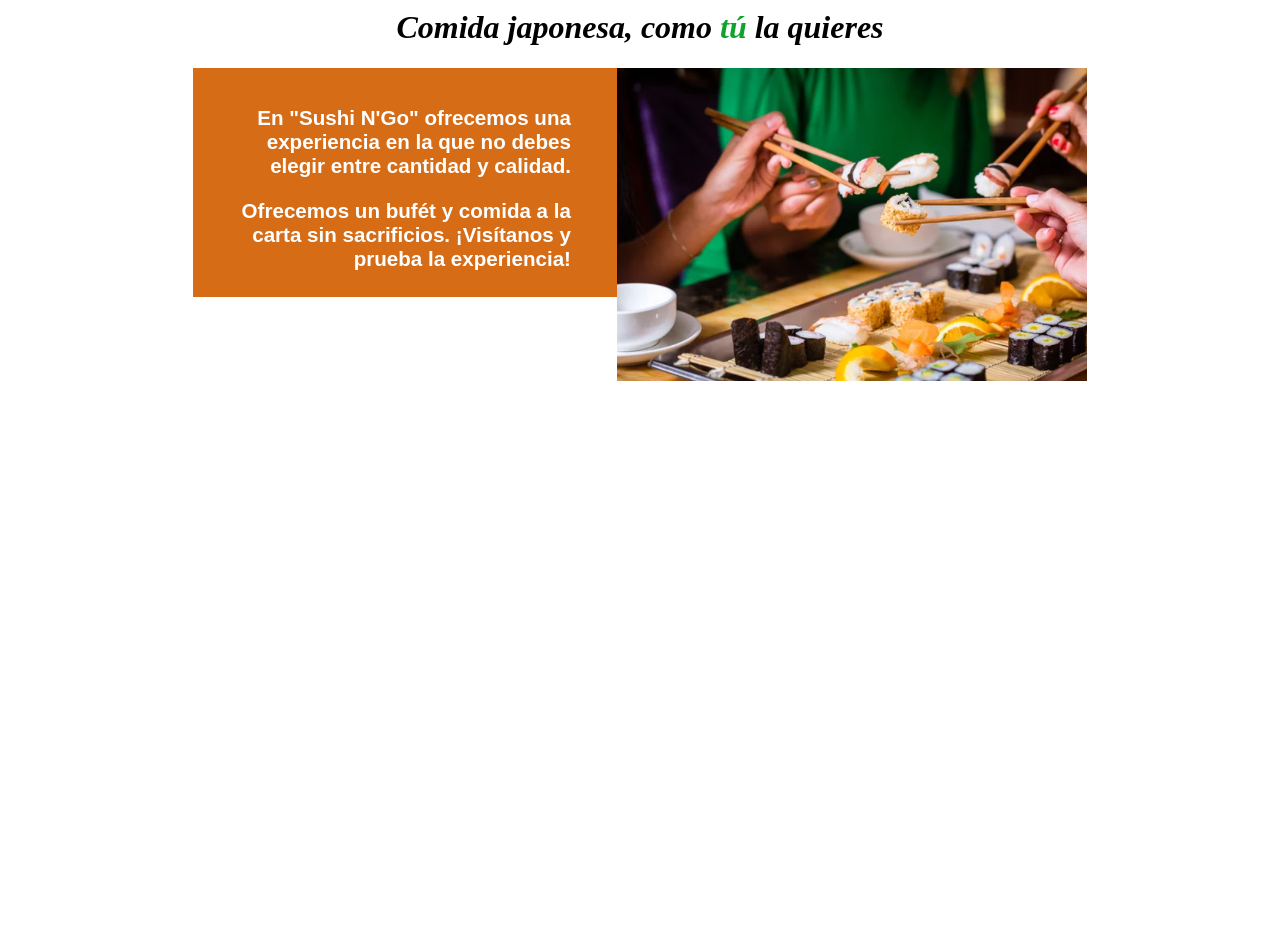
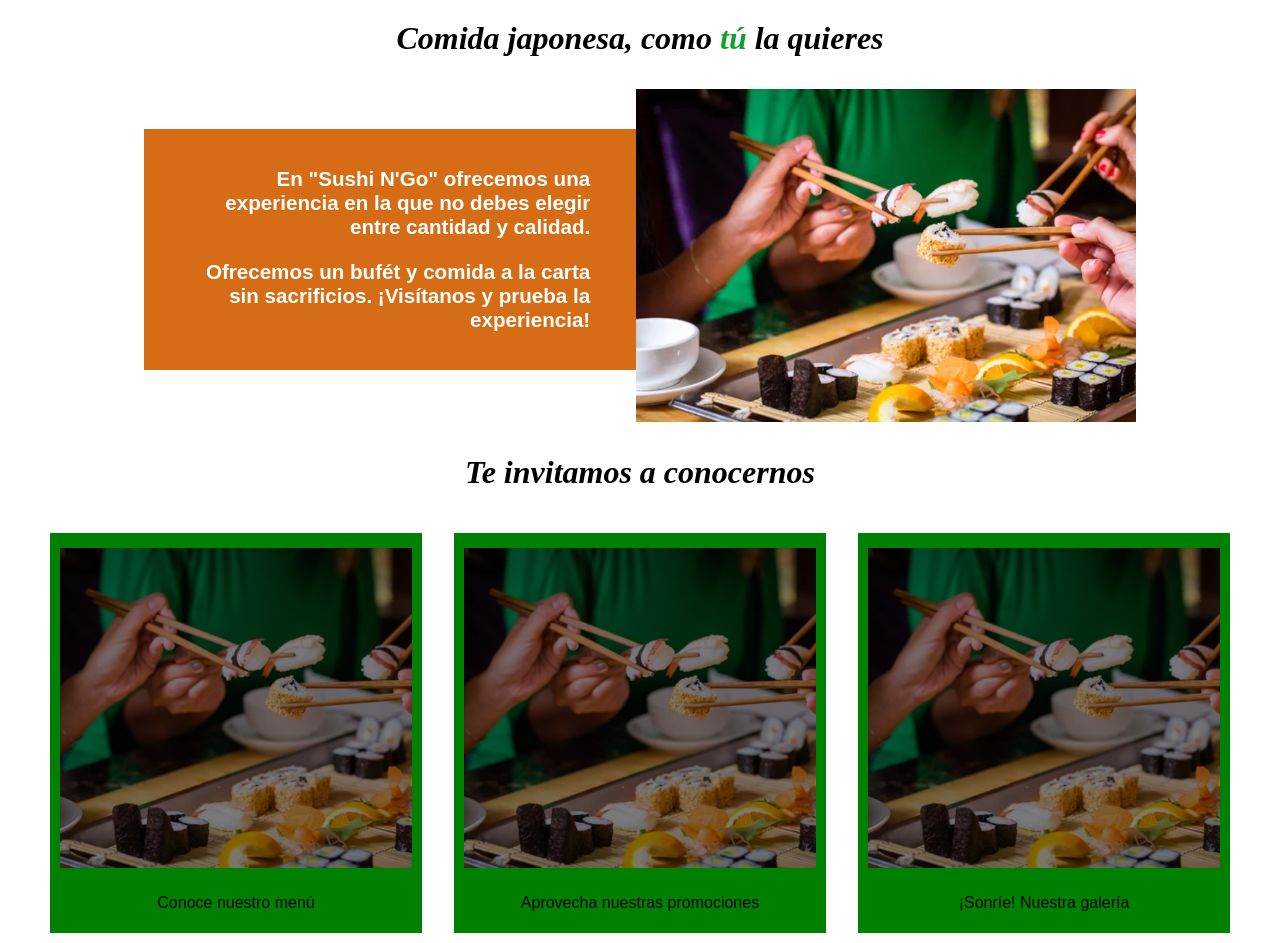
Before and after one commit to Jobsih/Prog-Web-Final, a plain HTML site: page Proyecto Final/index.html in a window 1280 px wide. Shown: the part 160-1103 px from the top of the page. Before the commit the page ends 800 px from the top, so only its background shows below. Drawn offline with Linux system fonts and the light colour scheme.

Commit message:
Add files via upload

```diff
--- /dev/null
+++ b/Proyecto Final/general.css
@@ -0,0 +1,49 @@
+/*Aquí estamos definiendo todo lo de la barra de navegación*/
+.menu-pag{
+  width: 100%;
+  background-color: black;
+  padding:5px 0px;
+  position: sticky;
+  top: 0;
+}
+
+.menu-pag div{
+  display: flex;
+  flex-wrap: wrap;
+  margin: 0;
+  padding: 0px 0px;
+  justify-content: flex-end;
+
+}
+
+nav div a{
+  width: clamp(200px,10%,600px)10%;
+  text-align: center;
+  font-size: clamp(0.5 , 1.1em, 1.2em);
+  font-family: sans-serif;
+  text-decoration: none;
+  color: white;
+  background-color: black;
+  padding: 10px 30px;
+  margin: 0px 1px;
+  border-right: solid;
+  border-color: black;
+  /*border-radius: 10px;*/
+  text-transform: uppercase;
+  font-weight: bolder;
+}
+
+nav div a:hover{
+  background-color: #0FA32B ;
+  color: white ;
+  text-decoration: underline;
+}
+
+.pag{
+  background-color: #0FA32B;
+  color: white;
+}
+
+.pag:hover{
+  text-decoration: underline;
+}
--- a/Proyecto Final/index.html
+++ b/Proyecto Final/index.html
@@ -4,6 +4,11 @@
     <meta charset="utf-8">
     <title></title>
     <link rel="stylesheet" type= "text/css" href="styles.css">
+    <!--En esta etiqueta Style estoy importando el css de la barra de navegación
+        y el del pie de página-->
+    <style>
+      @import url(./general.css);
+    </style>
   </head>
   <body style="margin: 0;">
     <!--Esta sección pone el encabezado-->
@@ -24,7 +29,7 @@
       </div>
     </nav>
     <div class="main-div">
-      <h1 class="slogan">Comida japonesa, como <span style="color:#0FA32B">tú</span> la quieres</h1>
+      <h1 class="text-pag">Comida japonesa, como <span style="color:#0FA32B">tú</span> la quieres</h1>
       <div class="sec1">
         <div class="pres">
           <h3>En "Sushi N'Go" ofrecemos una experiencia en la que no debes elegir
@@ -34,10 +39,22 @@
         </div>
         <img src="img/comiendo.png" class="comiendo">
       </div>
-
-
+      <h1 class="text-pag">Te invitamos a conocernos</h1>
+      <div class="fondo">
+        <div class="tarjeta">
+          <div class="img-tarj"></div>
+          <p>Conoce nuestro menú</p>
+        </div>
+        <div class="tarjeta">
+          <div class="img-tarj"></div>
+          <p>Aprovecha nuestras promociones</p>
+        </div>
+        <div class="tarjeta">
+          <div class="img-tarj"></div>
+          <p>¡Sonríe! Nuestra galería</p>
+        </div>
+      </div>
     </div>
-
     <footer>
 
     </footer>
--- a/Proyecto Final/styles.css
+++ b/Proyecto Final/styles.css
@@ -5,88 +5,93 @@ body{
 header{
 
 }
-/*Aquí estamos definiendo todo lo de la barra de navegación*/
-
-.menu-pag{
-  width: 100%;
-  background-color: black;
-  padding:5px 0px;
-  position: sticky;
-  top: 0;
-}
-
-.menu-pag div{
-  display: flex;
-  flex-wrap: wrap;
-  margin: 0;
-  padding: 0px 0px;
-  justify-content: flex-end;
-
-}
-
-nav div a{
-  width: clamp(200px,10%,600px)10%;
-  text-align: center;
-  font-size: clamp(0.5 , 1.1em, 1.2em);
-  font-family: sans-serif;
-  text-decoration: none;
-  color: white;
-  background-color: black;
-  padding: 10px 30px;
-  margin: 0px 1px;
-  border-right: solid;
-  border-color: black;
-  /*border-radius: 10px;*/
-  text-transform: uppercase;
-  font-weight: bolder;
-}
-
-nav div a:hover{
-  background-color: #0FA32B ;
-  color: white ;
-  text-decoration: underline;
-}
-
-.pag{
-  background-color: #0FA32B;
-  color: white;
-}
-
-.pag:hover{
-  text-decoration: underline;
-}
-
 /*Empezaremos a trabajar en el cuerpo de la página*/
 .main-div{
   display: flex;
   flex-direction: column;
   justify-content: center;
 }
-.slogan{
+/*En esta parte defino el estilo del "slogan y el texto
+ que está antes que las tarjetas"*/
+.text-pag{
   text-align: center;
   align-items:stretch;
   font-style: italic;
   font-family: papyrus;
   font-weight: bold;
+  margin: 1em 0px;
 }
+
+/*La primera sección, que incluye el bloque naranja y la imagen*/
+.sec1{
+  display: flex;
+  flex-wrap: wrap;
+  justify-content: center;
+  align-items: center;
+}
+/*Aquí le doy formato al bloque naranja*/
 .pres{
   text-align: right;
   font-size: 1.1em;
   display: block;
   padding: 1em 4em 1em 2em;
-  width: clamp(25ch,35ch,100%);
-  height: 11em;
+  width: clamp(25ch,42ch,100%);
+  height: clamp(11em,11em,auto);
   background-color: #D66C16 ;
   color: white;
-  margin: 0px -1.4em 0px 0px;
+  margin: 0px -1.4em 0.7em 0px;
+}
+/*La imagen*/
+.comiendo{
+  width: clamp(230px,500px,100%);
 }
 
-.sec1{
+/*La sección del fondo que pone tarjetitas con imagenes,
+que son links a las otras páginas*/
+
+
+
+
+/*Las tarjetas del fondo*/
+.fondo{
   display: flex;
+  flex-direction: row;
   flex-wrap: wrap;
   justify-content: center;
+  align-items: center;
+  width: 100%;
+}
+.tarjeta{
+  display: flex;
+  flex-direction: column;
+  flex-wrap: wrap;
+  justify-content: center;
+  align-items: center;
+  background-color: green;
+  width: 22em;
+  height: 25em;
+  margin: 10px 1em;
+  padding: 0 20px 0 0;
 }
 
-.comiendo{
-  width: clamp(230px,470px,100%);
+.img-tarj{
+  background: linear-gradient(rgba(0, 0, 0, 0.5) 0%, rgba(0, 0, 0, 0.5) 100%),
+    url("img/comiendo.png");
+  background-size: cover;
+  background-position: center;
+  width: 100%;
+  height: 80%;
+  margin: 10px;
 }
+
+.img-tarj#tarj1{
+  background: url("img/variedad.png");
+  background-size: cover;
+}
+.img-tarj#tarj1:hover{
+  background: linear-gradient(rgba(0, 0, 0, 0.2) 0%, rgba(0, 0, 0, 0.2) 100%),
+    url("img/variedad.png");
+    background-size: cover;
+  transition-duration: 1s;
+
+}
```
Also changed, not shown: Proyecto Final/Img/variedad.png (added).
